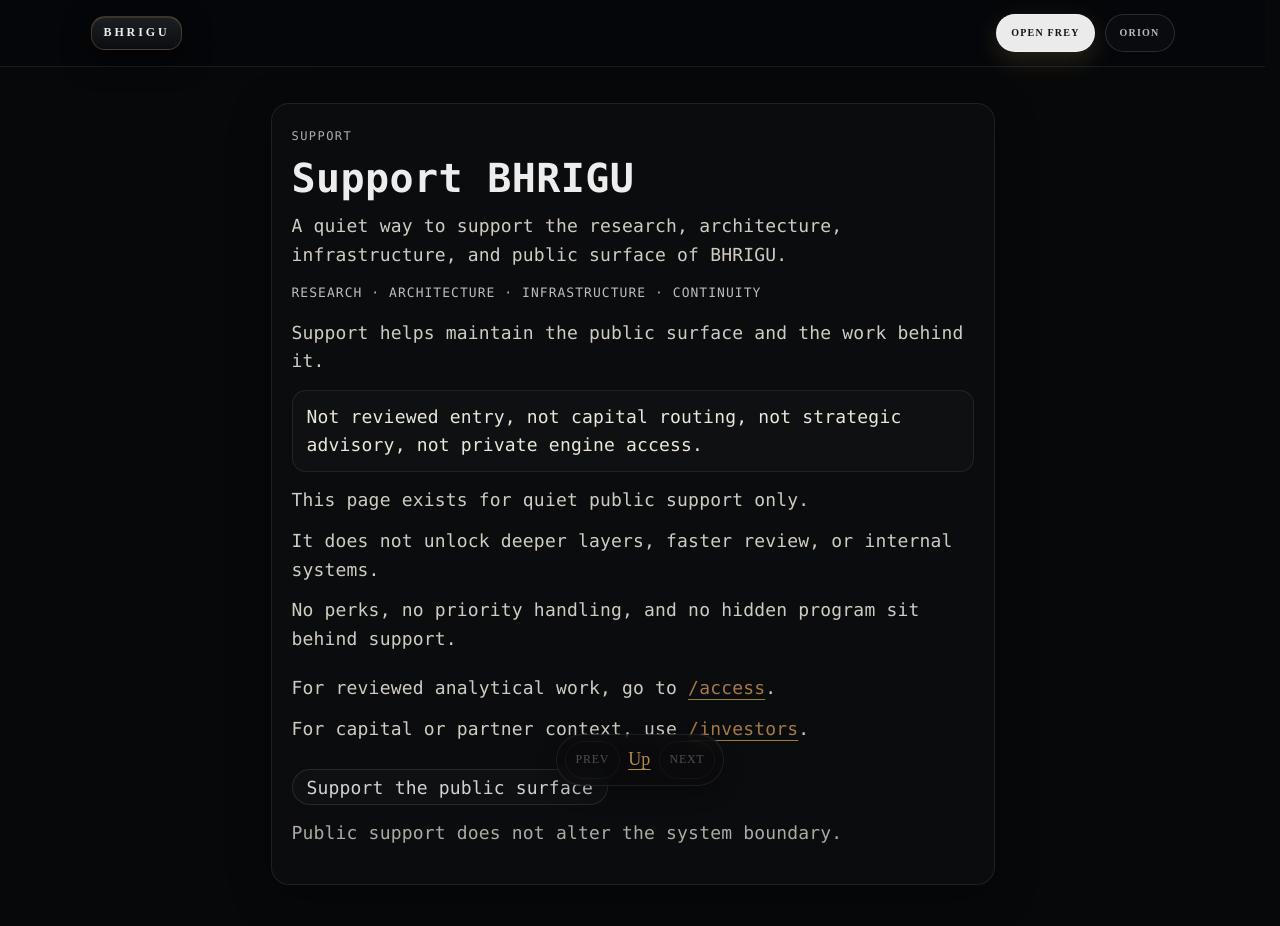
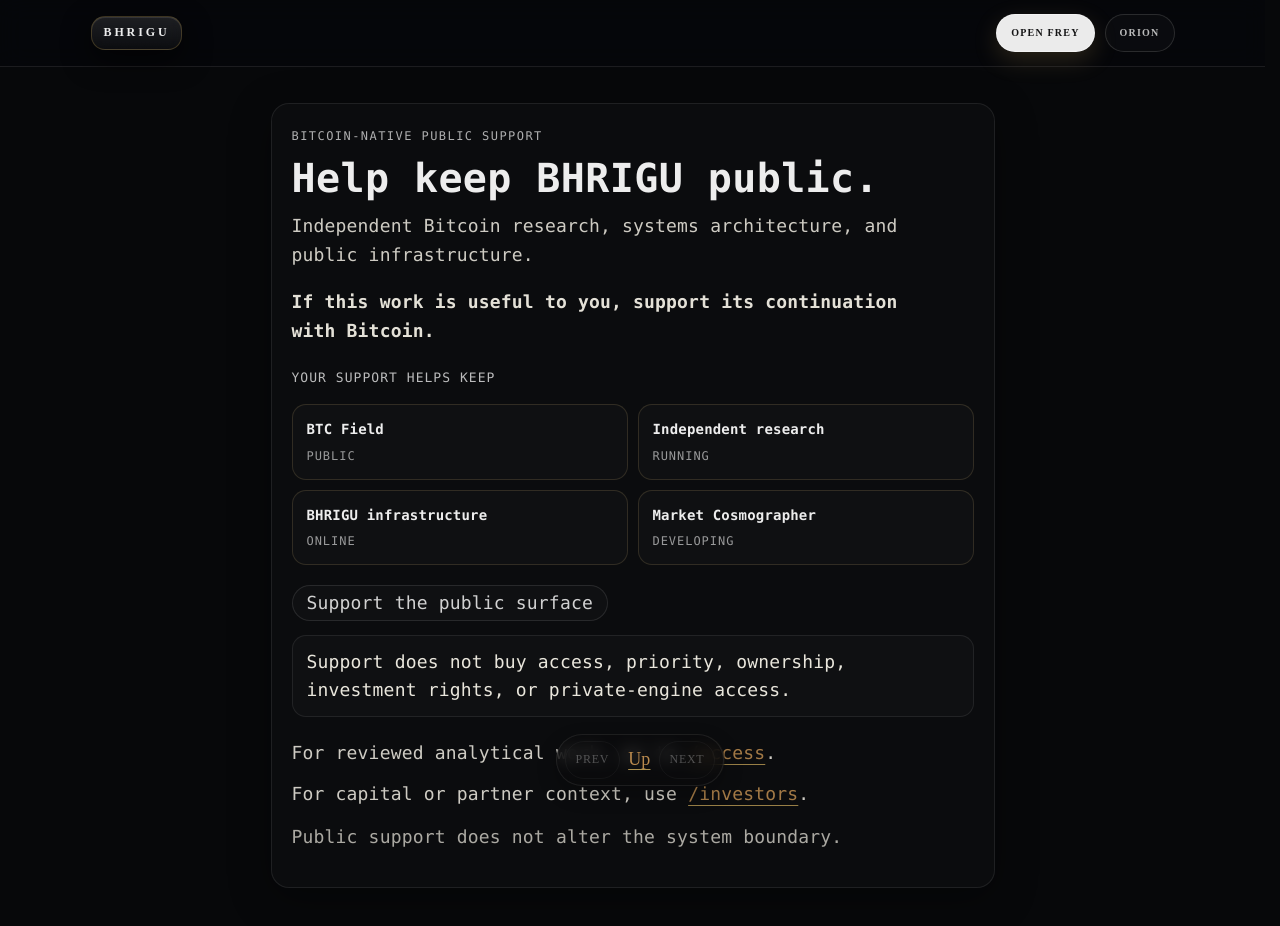
Before and after one commit to AiBhrigu/bhrigu-portal, a Next.js app: page /support in a window 1280 px wide. Shown: the top 926 px of the page. Built offline with nearby package versions, Linux system fonts and the light colour scheme.

Commit message:
Add Bitcoin support conversion atom 1

```diff
--- a/pages/support.js
+++ b/pages/support.js
@@ -1,12 +1,55 @@
 import Head from "next/head";
 import Link from "next/link";
+import { useRouter } from "next/router";
 import BtcDonationSessionPreview from "../components/btc/BtcDonationSessionPreview";
 import {
   BTC_DONATION_SESSION_SAFETY_REPAIR_PREVIEW_BRANCH,
   getDonationSessionRuntimeConfig,
 } from "../lib/btc-donation-session";
 
+const PAGE_COPY = {
+  en: {
+    kicker: "Bitcoin-native public support",
+    title: "Help keep BHRIGU public.",
+    lead: "Independent Bitcoin research, systems architecture, and public infrastructure.",
+    ask: "If this work is useful to you, support its continuation with Bitcoin.",
+    keepsTitle: "Your support helps keep",
+    keeps: [
+      ["BTC Field", "public"],
+      ["Independent research", "running"],
+      ["BHRIGU infrastructure", "online"],
+      ["Market Cosmographer", "developing"],
+    ],
+    boundary: "Support does not buy access, priority, ownership, investment rights, or private-engine access.",
+    access: "For reviewed analytical work, go to",
+    investors: "For capital or partner context, use",
+    closed: "Support the public surface",
+    footer: "Public support does not alter the system boundary.",
+  },
+  ru: {
+    kicker: "Bitcoin-native публичная поддержка",
+    title: "Помогите BHRIGU оставаться публичным.",
+    lead: "Независимые Bitcoin-исследования, системная архитектура и публичная инфраструктура.",
+    ask: "Если эта работа полезна вам, поддержите её продолжение в Bitcoin.",
+    keepsTitle: "Ваша поддержка помогает сохранять",
+    keeps: [
+      ["BTC Field", "публичным"],
+      ["Независимые исследования", "работающими"],
+      ["Инфраструктуру BHRIGU", "онлайн"],
+      ["Market Cosmographer", "в развитии"],
+    ],
+    boundary: "Поддержка не покупает доступ, приоритет, собственность, инвестиционные права или доступ к приватному движку.",
+    access: "Для аналитической работы с review перейдите в",
+    investors: "Для капитала или партнёрского контекста используйте",
+    closed: "Поддержать публичный контур",
+    footer: "Публичная поддержка не меняет границы системы.",
+  },
+};
+
 export default function Support({ donationSurface = null }) {
+  const router = useRouter();
+  const locale = (Array.isArray(router.query.lang) ? router.query.lang[0] : router.query.lang) === "ru" ? "ru" : "en";
+  const copy = PAGE_COPY[locale];
   const donationEnabled = donationSurface === "preview" || donationSurface === "production";
   return (
     <>
@@ -14,58 +57,53 @@ export default function Support({ donationSurface = null }) {
         <title>Support · BHRIGU</title>
         <meta
           name="description"
-          content="Quiet public support for the research, architecture, infrastructure, and public surface of BHRIGU."
+          content="Support independent Bitcoin research, systems architecture, infrastructure, and the public continuity of BHRIGU."
         />
         <meta property="og:title" content="Support · BHRIGU" />
         <meta
           property="og:description"
-          content="Quiet public support for the research, architecture, infrastructure, and public surface of BHRIGU."
+          content="Support independent Bitcoin research, systems architecture, infrastructure, and the public continuity of BHRIGU."
         />
         <meta property="og:url" content="https://www.bhrigu.io/support" />
         <meta name="twitter:title" content="Support · BHRIGU" />
         <meta
           name="twitter:description"
-          content="Quiet public support for the research, architecture, infrastructure, and public surface of BHRIGU."
+          content="Support independent Bitcoin research, systems architecture, infrastructure, and the public continuity of BHRIGU."
         />
         {donationSurface === "preview" && <meta name="robots" content="noindex,nofollow,noarchive" />}
       </Head>
 
       <main className="wrap" data-support-surface="SUPPORT_SURFACE_V0_1" data-donation-enabled={donationEnabled ? "yes" : "no"} data-donation-surface={donationSurface ?? "closed"}>
-        <section className="panel">
-          <div className="kicker">Support</div>
-          <h1 className="title">Support BHRIGU</h1>
-          <p className="role">
-            A quiet way to support the research, architecture, infrastructure, and public surface of BHRIGU.
-          </p>
+        <section className="panel" data-support-conversion="MOTIVATION_SATS_RECOVERY_V0_1">
+          <div className="kicker">{copy.kicker}</div>
+          <h1 className="title">{copy.title}</h1>
+          <p className="role">{copy.lead}</p>
+          <p className="directAsk"><strong>{copy.ask}</strong></p>
 
-          <div className="line">Research · Architecture · Infrastructure · Continuity</div>
-
-          <p className="body">Support helps maintain the public surface and the work behind it.</p>
-
-          <p className="boundary">
-            Not reviewed entry, not capital routing, not strategic advisory, not private engine access.
-          </p>
-
-          <p className="body">This page exists for quiet public support only.</p>
-          <p className="body">It does not unlock deeper layers, faster review, or internal systems.</p>
-          <p className="body">No perks, no priority handling, and no hidden program sit behind support.</p>
-
-          <div className="routes">
-            <p>
-              For reviewed analytical work, go to <Link href="/access">/access</Link>.
-            </p>
-            <p>
-              For capital or partner context, use <Link href="/investors">/investors</Link>.
-            </p>
-          </div>
+          <section className="impact" aria-labelledby="support-impact-title">
+            <div className="line" id="support-impact-title">{copy.keepsTitle}</div>
+            <div className="impactGrid">
+              {copy.keeps.map(([name, state]) => (
+                <div className="impactItem" key={name}>
+                  <strong>{name}</strong>
+                  <span>{state}</span>
+                </div>
+              ))}
+            </div>
+          </section>
 
           {donationEnabled ? (
             <BtcDonationSessionPreview surface={donationSurface} />
           ) : (
-            <div className="action" aria-hidden="true">Support the public surface</div>
+            <div className="action" aria-hidden="true">{copy.closed}</div>
           )}
 
-          <p className="footer">Public support does not alter the system boundary.</p>
+          <p className="boundary">{copy.boundary}</p>
+          <div className="routes">
+            <p>{copy.access} <Link href="/access">/access</Link>.</p>
+            <p>{copy.investors} <Link href="/investors">/investors</Link>.</p>
+          </div>
+          <p className="footer">{copy.footer}</p>
         </section>
       </main>
 
@@ -89,11 +127,17 @@ export default function Support({ donationSurface = null }) {
           font-size: 40px;
           line-height: 1.08;
         }
-        .role, .body, .footer, .routes p {
+        .role, .directAsk, .footer, .routes p {
           margin: 0 0 12px;
           line-height: 1.6;
           opacity: .88;
         }
+        .directAsk { max-width: 620px; margin-top: 18px; font-size: 18px; opacity: .98; }
+        .impact { margin: 22px 0 6px; }
+        .impactGrid { display: grid; grid-template-columns: repeat(2, minmax(0,1fr)); gap: 10px; }
+        .impactItem { display: grid; gap: 4px; min-height: 66px; padding: 12px 14px; border-radius: 14px; border: 1px solid rgba(222,194,125,.16); background: rgba(255,255,255,.018); }
+        .impactItem strong { font-size: 14px; }
+        .impactItem span { font-size: 12px; opacity: .62; text-transform: uppercase; letter-spacing: .08em; }
         .line {
           margin: 4px 0 14px;
           font-size: 13px;
@@ -131,6 +175,10 @@ export default function Support({ donationSurface = null }) {
         @media (max-width: 860px) {
           .title { font-size: 34px; }
         }
+        @media (max-width: 560px) {
+          .impactGrid { grid-template-columns: 1fr; }
+          .directAsk { font-size: 17px; }
+        }
       `}</style>
     </>
   );
```
Also changed, not shown: components/btc/BtcDonationSessionPreview.jsx (+52 -0 lines), tests/btc-donation-session-acceptance.ts (+13 -1 lines).
